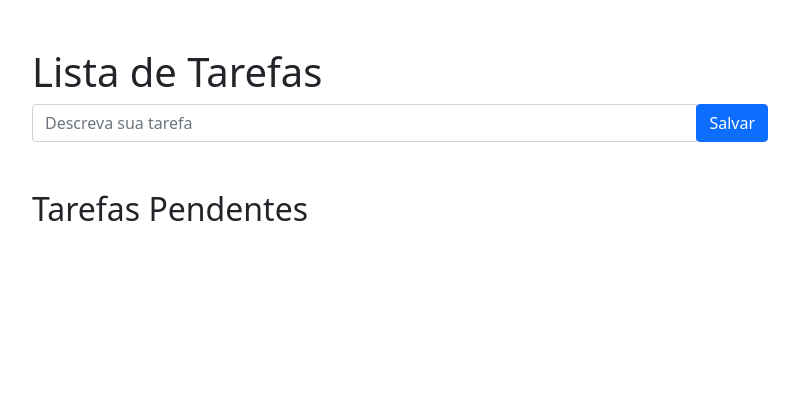
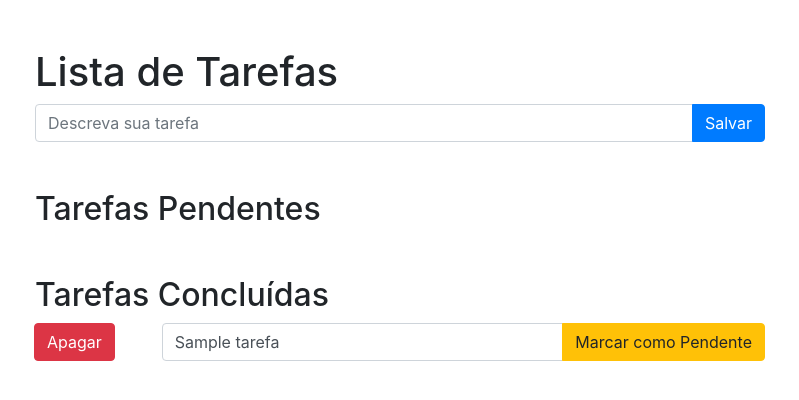
Before and after one commit to emersonsoaresdasilva/devops-django, a Django app: page /tarefas/ in a window 1280 px wide. Shown: the top 400 px of the page, without its empty margins (240-1039 px from the left). Run offline with Django 3.2, Linux system fonts and the light colour scheme; tables that the repository leaves empty hold one stand-in row (values such as "Sample post"); some libraries are stand-ins or nearby versions.

Commit message:
Implementada deleção de tarefa

```diff
--- a/Imersão Django/webdev/tarefas/forms.py
+++ b/Imersão Django/webdev/tarefas/forms.py
@@ -1,7 +1,13 @@
 from django.forms import ModelForm
+
 from webdev.tarefas.models import Tarefa
 
 class TarefaNovaForm(ModelForm):
     class Meta:
         model = Tarefa
         fields = ['nome']
+
+class TarefaForm(ModelForm):
+    class Meta:
+        model = Tarefa
+        fields = ['nome', 'feita']
--- a/Imersão Django/webdev/tarefas/templates/tarefas/home.html
+++ b/Imersão Django/webdev/tarefas/templates/tarefas/home.html
@@ -1,9 +1,10 @@
 <!DOCTYPE html>
-<html lang="pt-br">
+<html lang="en">
 <head>
     <meta charset="UTF-8">
     <title>Lista de Tarefas</title>
-    <link href="https://cdn.jsdelivr.net/npm/bootstrap@5.0.0-beta3/dist/css/bootstrap.min.css" rel="stylesheet" integrity="sha384-eOJMYsd53ii+scO/bJGFsiCZc+5NDVN2yr8+0RDqr0Ql0h+rP48ckxlpbzKgwra6" crossorigin="anonymous">
+    <link rel="stylesheet" href="//stackpath.bootstrapcdn.com/bootstrap/4.5.0/css/bootstrap.min.css"
+          integrity="sha384-9aIt2nRpC12Uk9gS9baDl411NQApFmC26EwAOH8WgZl5MYYxFfc+NcPb1dKGj7Sk" crossorigin="anonymous">
 </head>
 <body>
 <div class="container">
@@ -23,16 +24,43 @@
             </form>
             <h2 class="mt-5">Tarefas Pendentes</h2>
             {% for tarefa in tarefas_pendentes %}
-                <form>
+                <form action="{% url 'tarefas:detalhe' tarefa_id=tarefa.id %}" method="post">
+                    {% csrf_token %}
                     <div class="input-group mb-3">
-                        <div class="input-group-prepend">
-                            <div class="input-group-text">
-                                <input type="checkbox" aria-label="Checkbox para tarefa">
-                            </div>
+                        <input type="text" class="form-control" placeholder="Descreva sua tarefa" required="required"
+                               aria-label="Descreva sua tarefa" name="nome" value="{{ tarefa.nome }}">
+                        <input type="hidden" value="checked" name="feita">
+                        <div class="input-group-append">
+                            <button type="submit" class="btn btn-success">Marcar como Feita</button>
                         </div>
-                        <input type="text" class="form-control" aria-label="Text input para tarefa" value="{{ tarefa.nome }}">
                     </div>
                 </form>
+            {% endfor %}
+            <h2 class="mt-5">Tarefas Concluídas</h2>
+            {% for tarefa in tarefas_feitas %}
+                <div class="row">
+                    <div class="col-2">
+                        <form action="{% url 'tarefas:apagar' tarefa_id=tarefa.id %}" method="post">
+                           {% csrf_token %}
+                               <div class="input-group-append">
+                                   <button type="submit" class="btn btn-danger">Apagar</button>
+                               </div>
+                        </form>
+                    </div>
+                    <div class="col-10">
+                        <form action="{% url 'tarefas:detalhe' tarefa_id=tarefa.id %}" method="post">
+                            {% csrf_token %}
+                            <div class="input-group mb-3">
+                                <input type="text" class="form-control" placeholder="Descreva sua tarefa"
+                                       required="required"
+                                       aria-label="Descreva sua tarefa" name="nome" value="{{ tarefa.nome }}">
+                                <div class="input-group-append">
+                                    <button type="submit" class="btn btn-warning">Marcar como Pendente</button>
+                                </div>
+                            </div>
+                        </form>
+                    </div>
+                </div>
             {% endfor %}
         </div>
     </div>
--- a/Imersão Django/webdev/tarefas/urls.py
+++ b/Imersão Django/webdev/tarefas/urls.py
@@ -5,5 +5,7 @@
 app_name='tarefas'
 
 urlpatterns=[
-    path('', views.home, name='home')
+    path('', views.home, name='home'),
+    path('<int:tarefa_id>', views.detalhe, name='detalhe'),
+    path('apagar/<int:tarefa_id>', views.apagar, name='apagar'),
 ]
--- a/Imersão Django/webdev/tarefas/views.py
+++ b/Imersão Django/webdev/tarefas/views.py
@@ -1,10 +1,9 @@
 from django.http import HttpResponse, HttpResponseRedirect
 from django.shortcuts import render
 
-# Create your views here.
 from django.urls import reverse
 
-from webdev.tarefas.forms import TarefaNovaForm
+from webdev.tarefas.forms import TarefaNovaForm, TarefaForm
 from webdev.tarefas.models import Tarefa
 
 def home(request):
@@ -15,6 +14,33 @@
             return HttpResponseRedirect(reverse('tarefas:home')) # Redireciona para home de tarefas.
         else: # Não são válidos?
             tarefas_pendentes = Tarefa.objects.filter(feita=False).all()
-            return render(request, 'tarefas/home.html', {'form': form, 'tarefas_pendentes': tarefas_pendentes}, status=400)
+            tarefas_feitas = Tarefa.objects.filter(feita=True).all()
+            return render(
+                request, 'tarefas/home.html',
+                {
+                    'form': form,
+                    'tarefas_pendentes': tarefas_pendentes,
+                    'tarefas_feitas': tarefas_feitas
+                },
+                status=400)
     tarefas_pendentes = Tarefa.objects.filter(feita=False).all()
-    return render(request, 'tarefas/home.html', {'tarefas_pendentes': tarefas_pendentes})
+    tarefas_feitas = Tarefa.objects.filter(feita=True).all()
+    return render(
+        request, 'tarefas/home.html',
+        {
+            'tarefas_pendentes': tarefas_pendentes,
+            'tarefas_feitas': tarefas_feitas,
+        })
+
+def detalhe(request, tarefa_id):
+    if request.method == 'POST':
+        tarefa = Tarefa.objects.get(id=tarefa_id)
+        form = TarefaForm(request.POST, instance=tarefa)
+        if form.is_valid():
+            form.save()
+    return HttpResponseRedirect(reverse('tarefas:home'))
+
+def apagar(request, tarefa_id):
+    if request.method == 'POST':
+        Tarefa.objects.filter(id=tarefa_id).delete()
+    return HttpResponseRedirect(reverse('tarefas:home'))
```
Also changed, not shown: Imersão Django/webdev/tarefas/tests/test_apagar_tarefa.py (added, +18 -0 lines), Imersão Django/webdev/tarefas/tests/test_edicao_de_tarefa.py (added, +38 -0 lines), Imersão Django/webdev/tarefas/tests/test_tarefas_get.py (renamed from Imersão Django/webdev/tarefas/testes/test_tarefas_get.py, +19 -5 lines), Imersão Django/webdev/tarefas/tests/test_tarefas_post.py (renamed from Imersão Django/webdev/tarefas/testes/test_tarefas_post.py), 1 other file.
